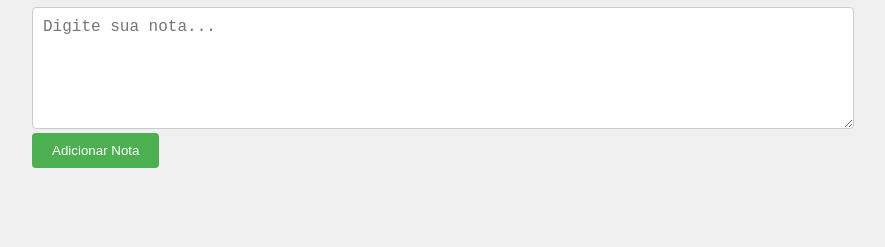
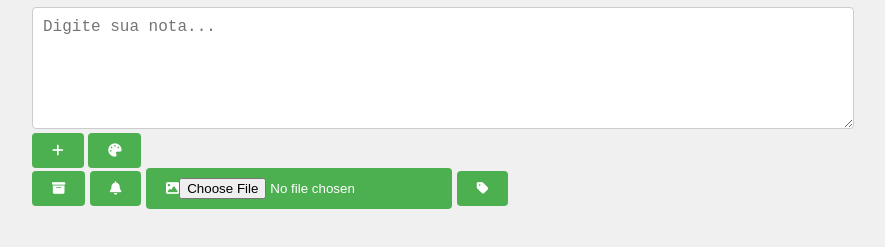
Before and after one commit to rtoram/xperinotas, a plain HTML site: page index.html in a window 1280 px wide. Shown: the part 143-390 px from the top of the page, without its empty margins (208-1093 px from the left). Drawn offline with Linux system fonts and the light colour scheme.

Commit message:
Update index.html

```diff
--- a/index.html
+++ b/index.html
@@ -5,6 +5,7 @@
     <meta name="viewport" content="width=device-width, initial-scale=1.0">
     <title>XperiNotas</title>
     <link rel="stylesheet" href="styles.css">
+    <link rel="stylesheet" href="https://cdnjs.cloudflare.com/ajax/libs/font-awesome/6.5.1/css/all.min.css">
 </head>
 <body>
     <div class="container">
@@ -12,7 +13,15 @@
         <div class="note-input">
             <input type="text" id="noteTitle" placeholder="Título da nota">
             <textarea id="noteText" placeholder="Digite sua nota..."></textarea>
-            <button onclick="addNote()">Adicionar Nota</button>
+            <div class="toolbar">
+                <button onclick="addNote()" title="Adicionar Nota"><i class="fas fa-plus"></i></button>
+                <button onclick="showColorPicker()" title="Cor de Fundo"><i class="fas fa-palette"></i></button>
+                <div id="colorPicker" class="color-picker hidden"></div>
+                <button title="Arquivar"><i class="fas fa-archive"></i></button>
+                <button title="Lembrete"><i class="fas fa-bell"></i></button>
+                <button title="Adicionar Imagem"><i class="fas fa-image"></i><input type="file" id="imageInput" accept="image/*" onchange="addImage(this)"></button>
+                <button title="Adicionar Marcador"><i class="fas fa-tag"></i></button>
+            </div>
         </div>
         <div id="notesContainer" class="notes"></div>
     </div>
```
